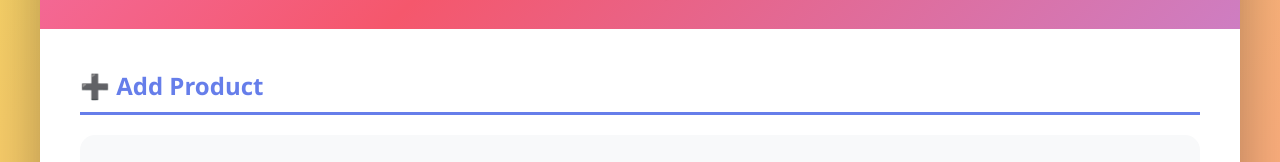
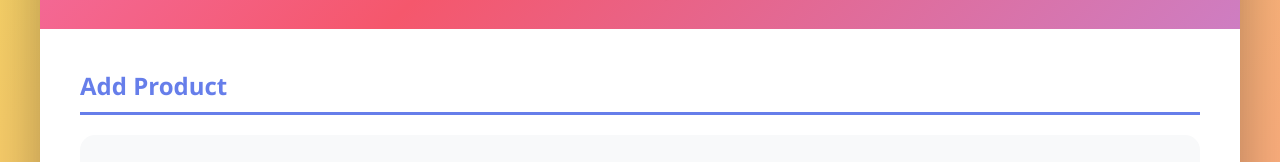
Before and after one commit to Jasith06/PRODUCT-ADD-WEBSITE, a website: page public/index.html in a window 1280 px wide. Shown: the part 140-302 px from the top of the page. Drawn offline with nearby package versions, Linux system fonts and the light colour scheme.

Commit message:
Update index.html

```diff
--- a/public/index.html
+++ b/public/index.html
@@ -370,7 +370,7 @@
         <div class="content">
             <!-- Add Product Section -->
             <div class="section">
-                <h2 class="section-title">➕ Add Product</h2>
+                <h2 class="section-title">Add Product</h2>
                 <div class="product-form">
                     <div class="form-row">
                         <div class="form-group">
```
